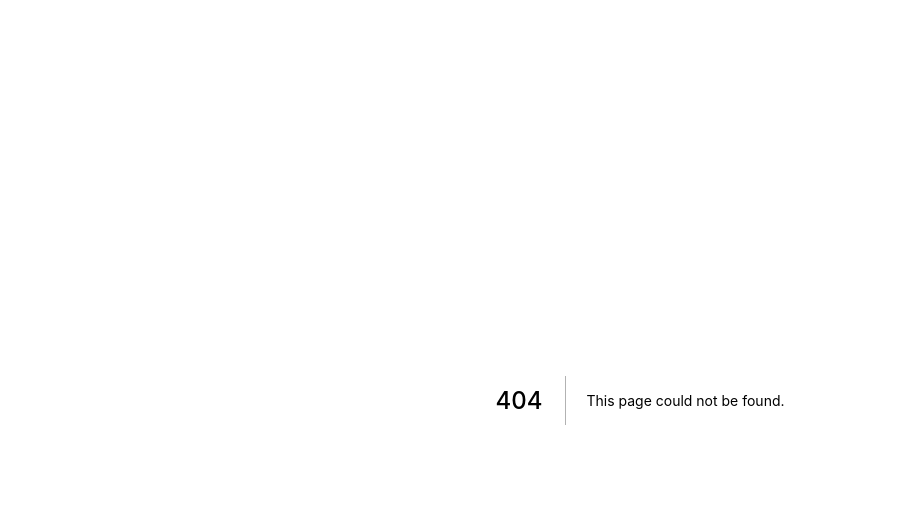
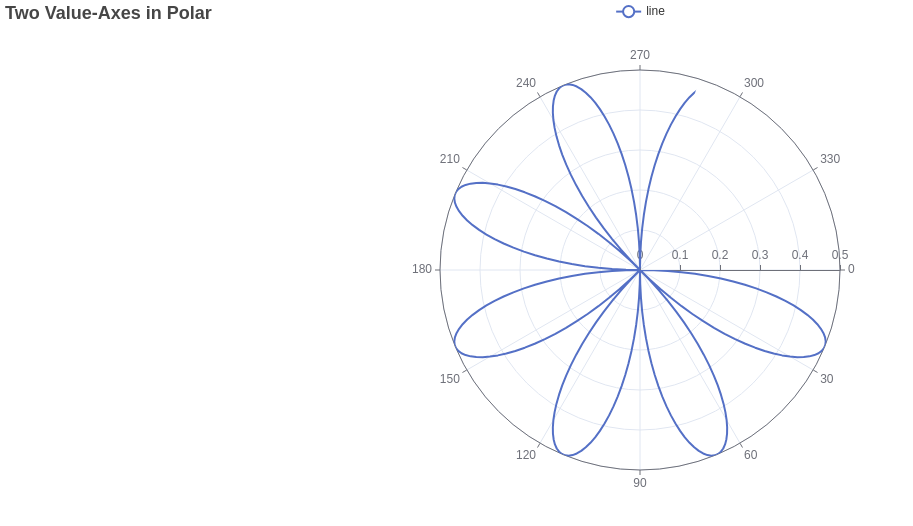
Before and after one commit to hbarve1/charts-and-graphs, a Next.js app: page /echarts/line/two-value-axes-in-polar-2 in a window 1280 px wide. Before the commit this address had no page. Shown: the top 526 px of the page, without its empty margins (0-913 px from the left). Built offline with nearby package versions, Linux system fonts and the light colour scheme.

Commit message:
echarts/line/two-value-axes-in-polar-2

```diff
--- /dev/null
+++ b/pages/echarts/line/two-value-axes-in-polar-2.js
@@ -0,0 +1,59 @@
+/** @format */
+
+import ReactECharts from "../../../components/echarts/ReactECharts";
+
+const data = [];
+for (let i = 0; i <= 360; i++) {
+  let t = (i / 180) * Math.PI;
+  let r = Math.sin(2 * t) * Math.cos(2 * t);
+  data.push([r, i]);
+}
+const option = {
+  title: {
+    text: "Two Value-Axes in Polar",
+  },
+  legend: {
+    data: ["line"],
+  },
+  polar: {
+    center: ["50%", "54%"],
+  },
+  tooltip: {
+    trigger: "axis",
+    axisPointer: {
+      type: "cross",
+    },
+  },
+  angleAxis: {
+    type: "value",
+    startAngle: 0,
+  },
+  radiusAxis: {
+    min: 0,
+  },
+  series: [
+    {
+      coordinateSystem: "polar",
+      name: "line",
+      type: "line",
+      showSymbol: false,
+      data: data,
+    },
+  ],
+  animationDuration: 10000,
+};
+
+const Echarts = () => {
+  return (
+    <div>
+      <ReactECharts
+        option={option}
+        style={{
+          height: "500px",
+        }}
+      />
+    </div>
+  );
+};
+
+export default Echarts;
```
